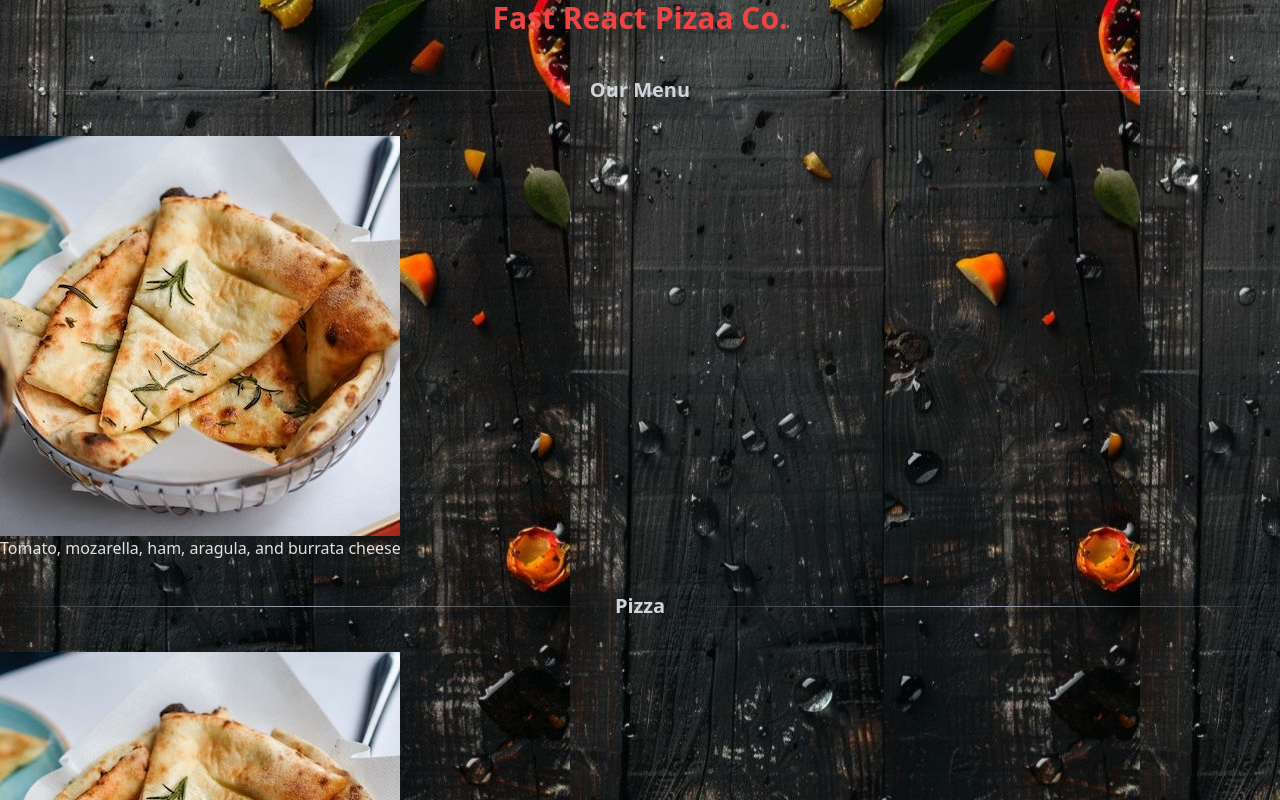
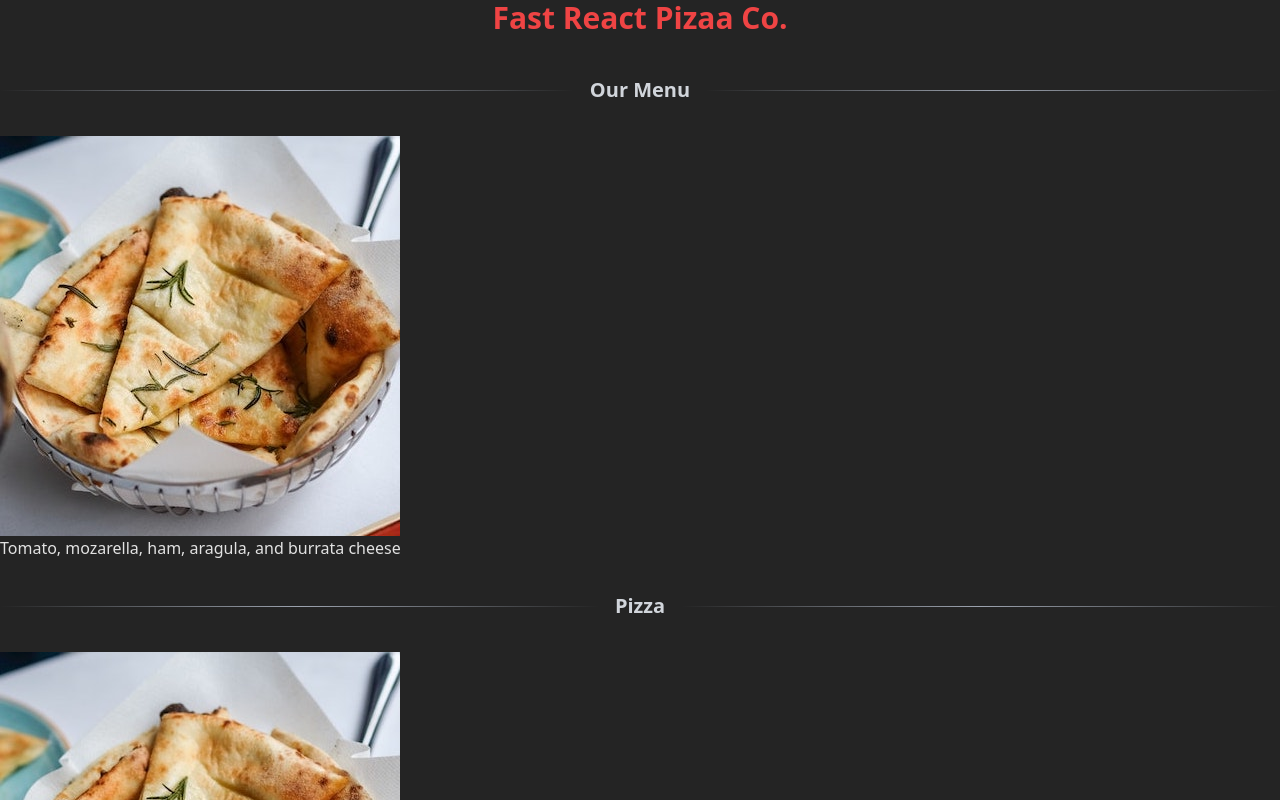
Before and after one commit to qhoncheh/-pizza-landing-react-, a React (Vite) app: page / in a window 1280 px wide. Shown: the top 800 px of the page. Built offline with nearby package versions, Linux system fonts and the light colour scheme.

Commit message:
refactor

```diff
--- a/src/App.tsx
+++ b/src/App.tsx
@@ -5,11 +5,12 @@ import Menu from "./components/Menu/Menu";
 export default function App() {
 
     return (
-        <div className="bg-hero w-full flex flex-col gap-2 justify-center min-h-screen">
+        <div className="bg-slate w-full flex flex-col gap-2 justify-center min-h-screen">
             <Header />
             <Menu />
             <Footer />
         </div>
 
+
     );
 }
--- a/tailwind.config.js
+++ b/tailwind.config.js
@@ -4,7 +4,7 @@ export default {
   theme: {
     extend: {
       backgroundImage: {
-        hero: "url('/images/bg.jpg')",
+        hero: "url('/images/bg2.jpg')",
       },
     },
   },
```
Also changed, not shown: public/images/bg2.jpg (added).
